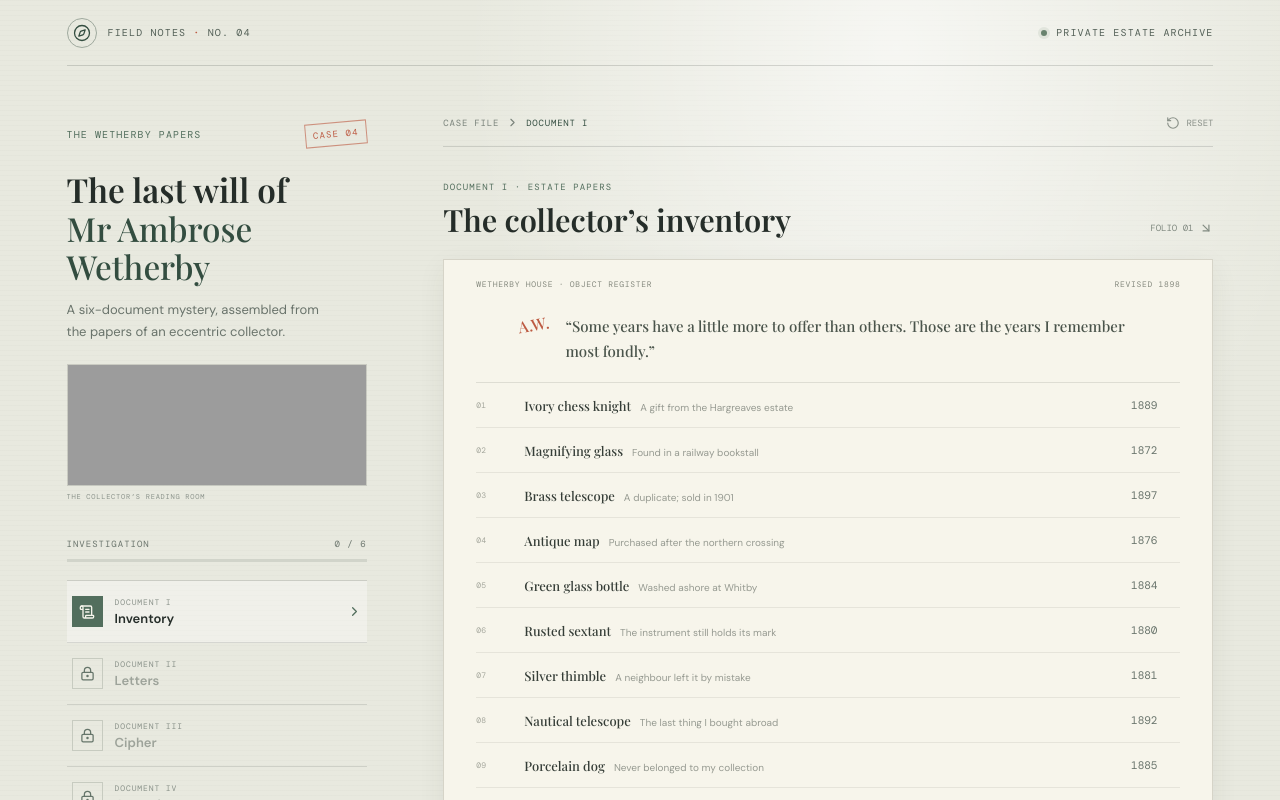
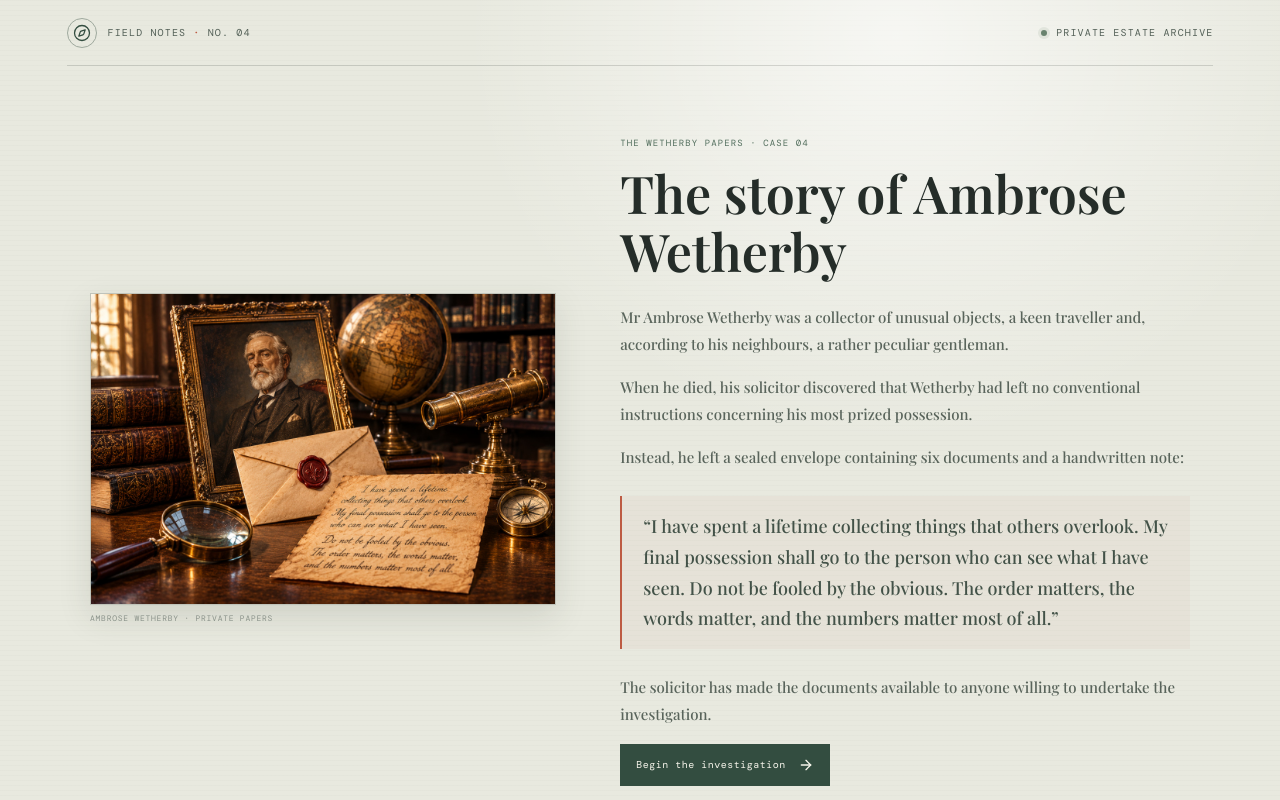
Before and after one commit to balri/wetherby, a React (Vite) app: page / in a window 1280 px wide. Shown: the top 800 px of the page. Built offline with nearby package versions, Linux system fonts and the light colour scheme; grey boxes are pictures that could not be loaded.

Commit message:
Add introduction page

```diff
--- a/src/App.jsx
+++ b/src/App.jsx
@@ -15,6 +15,7 @@ import {
 	Sparkles,
 } from 'lucide-react';
 import CipherStage from './components/CipherStage';
+import Introduction from './components/Introduction';
 import InventoryStage from './components/InventoryStage';
 import JournalStage from './components/JournalStage';
 import LettersStage from './components/LettersStage';
@@ -119,6 +120,11 @@ export default function App() {
 	const [checkingAnswer, setCheckingAnswer] = useState(false);
 
 	const completed = progress.completed;
+	const hasStarted = Boolean(
+		progress.started ||
+		completed.length > 0 ||
+		Object.keys(progress.hints).length > 0,
+	);
 	const isUnlocked = (stage) => isStageUnlocked(stage, completed);
 	const hintsShown = progress.hints[activeStage] || 0;
 
@@ -174,6 +180,10 @@ export default function App() {
 		setFeedback('');
 	}
 
+	function beginInvestigation() {
+		saveProgress({ ...progress, started: true });
+	}
+
 	function goToStage(stage) {
 		if (!isUnlocked(stage)) return;
 		if (stage === stages.length - 1 && !completed.includes(stage)) {
@@ -203,6 +213,7 @@ export default function App() {
 				</div>
 			</header>
 
+			{hasStarted ? (
 				<main id="top" className="layout">
 					<aside className="sidebar">
 						<div className="case-label">
@@ -411,7 +422,9 @@ export default function App() {
 											<ArrowDownRight size={14} />
 										</button>
 									</div>
-								{hints[activeStage].slice(0, hintsShown).map((hint, index) => (
+									{hints[activeStage]
+										.slice(0, hintsShown)
+										.map((hint, index) => (
 											<p className="hint-copy" key={hint}>
 												<span>{String(index + 1).padStart(2, '0')}</span>
 												{hint}
@@ -427,6 +440,9 @@ export default function App() {
 						</footer>
 					</section>
 				</main>
+			) : (
+				<Introduction onStart={beginInvestigation} />
+			)}
 		</div>
 	);
 }
--- /dev/null
+++ b/src/components/Introduction.jsx
@@ -0,0 +1,58 @@
+import { ArrowRight } from 'lucide-react';
+import ambroseWetherbyImage from '../assets/ambrose_wetherby.jpg';
+
+export default function Introduction({ onStart }) {
+	return (
+		<main
+			id="top"
+			className="introduction-page"
+			aria-labelledby="introduction-title"
+		>
+			<div className="introduction-story">
+				<figure className="introduction-portrait">
+					<img
+						src={ambroseWetherbyImage}
+						alt="Ambrose Wetherby's portrait beside a sealed envelope and handwritten note"
+					/>
+					<figcaption>AMBROSE WETHERBY · PRIVATE PAPERS</figcaption>
+				</figure>
+				<div className="introduction-narrative">
+					<span className="eyebrow">THE WETHERBY PAPERS · CASE 04</span>
+					<h1 id="introduction-title">The story of Ambrose Wetherby</h1>
+					<div className="introduction-copy">
+						<p>
+							Mr Ambrose Wetherby was a collector of unusual objects, a keen
+							traveller and, according to his neighbours, a rather peculiar
+							gentleman.
+						</p>
+						<p>
+							When he died, his solicitor discovered that Wetherby had left no
+							conventional instructions concerning his most prized possession.
+						</p>
+						<p>
+							Instead, he left a sealed envelope containing six documents and a
+							handwritten note:
+						</p>
+						<blockquote>
+							“I have spent a lifetime collecting things that others overlook.
+							My final possession shall go to the person who can see what I have
+							seen. Do not be fooled by the obvious. The order matters, the
+							words matter, and the numbers matter most of all.”
+						</blockquote>
+						<p>
+							The solicitor has made the documents available to anyone willing
+							to undertake the investigation.
+						</p>
+					</div>
+					<button
+						className="introduction-start"
+						type="button"
+						onClick={onStart}
+					>
+						Begin the investigation <ArrowRight size={16} />
+					</button>
+				</div>
+			</div>
+		</main>
+	);
+}
--- a/src/styles.css
+++ b/src/styles.css
@@ -324,6 +324,94 @@ button {
 	animation: appear 0.5s both;
 }
 
+.introduction-page {
+	max-width: 1100px;
+	min-height: calc(100vh - 102px);
+	display: flex;
+	justify-content: center;
+	margin: 0 auto;
+	padding: clamp(40px, 8vh, 80px) 0;
+	animation: appear 0.5s both;
+}
+
+.introduction-story {
+	width: 100%;
+	display: grid;
+	grid-template-columns: minmax(0, 0.9fr) minmax(0, 1.1fr);
+	align-items: center;
+	gap: clamp(28px, 5vw, 68px);
+}
+
+.introduction-portrait {
+	margin: 0;
+}
+
+.introduction-portrait img {
+	display: block;
+	width: 100%;
+	height: auto;
+	border: 1px solid rgba(37, 45, 41, 0.2);
+	box-shadow: 0 12px 30px rgba(57, 61, 48, 0.13);
+}
+
+.introduction-portrait figcaption {
+	margin-top: 8px;
+	color: #8a928a;
+	font: 8px var(--mono);
+	letter-spacing: 0.75px;
+}
+
+.introduction-narrative {
+	min-width: 0;
+}
+
+.introduction-page h1 {
+	margin: 13px 0 24px;
+	font: 600 clamp(34px, 5vw, 52px)/1.12 var(--serif);
+}
+
+.introduction-copy {
+	max-width: 680px;
+	color: #59645b;
+	font: 15px/1.8 var(--serif);
+}
+
+.introduction-copy p {
+	margin: 0 0 16px;
+}
+
+.introduction-copy blockquote {
+	margin: 25px 0;
+	padding: 15px 21px;
+	border-left: 2px solid var(--red);
+	background: rgba(189, 91, 67, 0.045);
+	color: #435248;
+	font: italic 18px/1.7 var(--serif);
+}
+
+.introduction-start {
+	width: fit-content;
+	display: flex;
+	align-items: center;
+	gap: 12px;
+	margin-top: 12px;
+	padding: 12px 15px;
+	border: 1px solid var(--green-dark);
+	background: var(--green-dark);
+	color: var(--paper);
+	font: 10px var(--mono);
+	letter-spacing: 0.5px;
+	cursor: pointer;
+	transition:
+		background 0.2s ease,
+		border-color 0.2s ease;
+}
+
+.introduction-start:hover {
+	border-color: var(--red);
+	background: var(--red);
+}
+
 @keyframes appear {
 	from {
 		opacity: 0;
@@ -1358,6 +1446,30 @@ button {
 		font-size: 8px;
 	}
 
+	.introduction-page {
+		min-height: calc(100vh - 81px);
+		padding: 42px 0;
+	}
+
+	.introduction-story {
+		grid-template-columns: 1fr;
+		gap: 28px;
+	}
+
+	.introduction-portrait {
+		width: min(100%, 580px);
+		margin: 0 auto;
+	}
+
+	.introduction-copy {
+		font-size: 14px;
+	}
+
+	.introduction-copy blockquote {
+		padding: 13px 16px;
+		font-size: 16px;
+	}
+
 	.brand {
 		gap: 7px;
 	}
```
Also changed, not shown: src/assets/ambrose_wetherby.jpg (added), 1 other file (tests, documents, lock files or other folders). Lines whose indentation alone changed are shown as unchanged.
